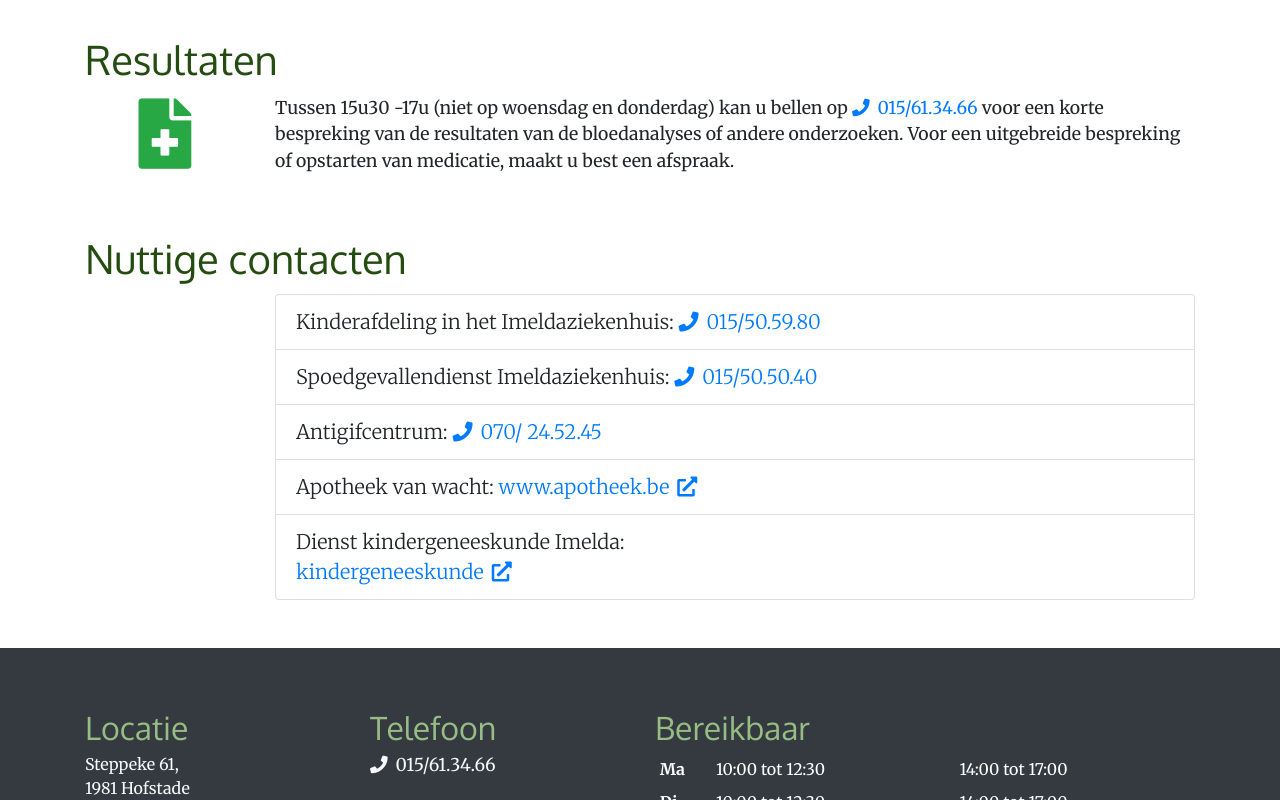
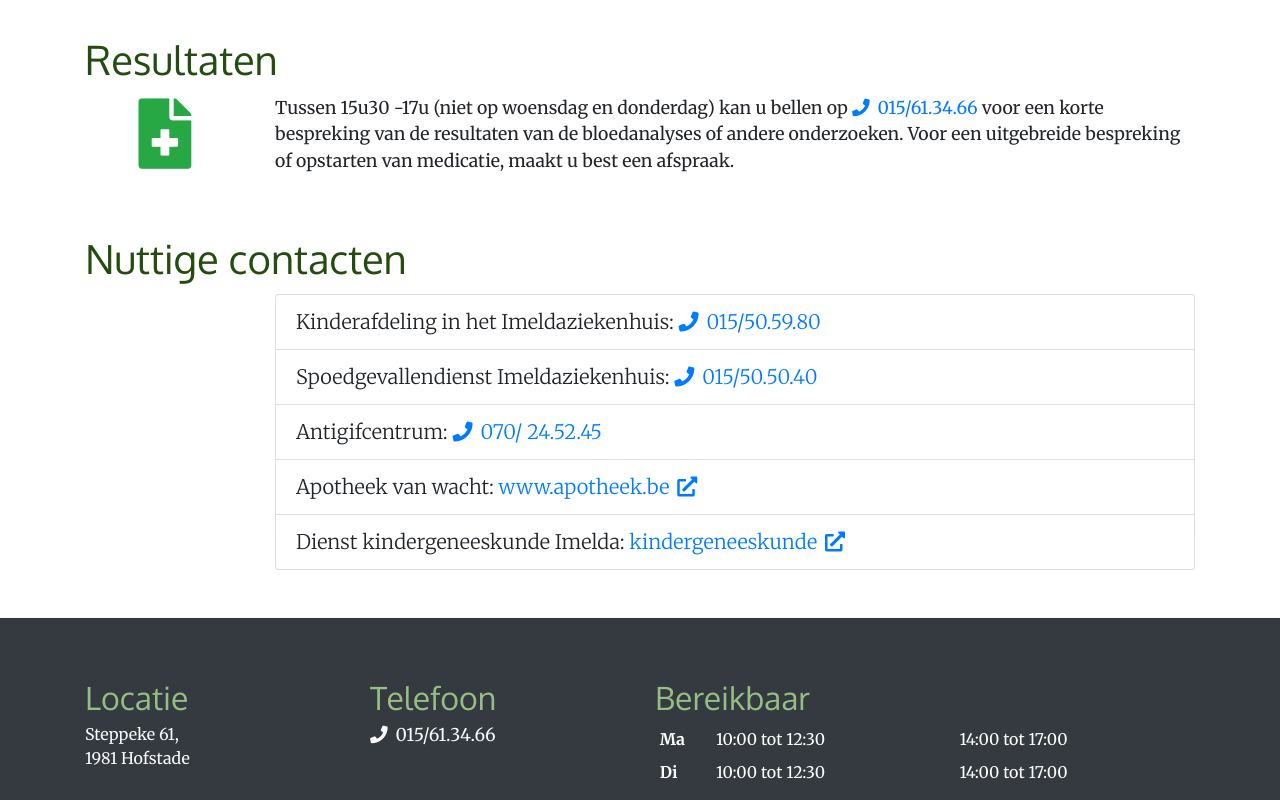
Before and after one commit to dangillet/dangillet.github.io, a website: page praktische_info.html in a window 1280 px wide. Shown: the part 3530-4330 px from the top of the page. Drawn offline with nearby package versions, Linux system fonts and the light colour scheme; some packages are replaced by stand-ins of ours; some icons are missing.

Commit message:
Remove unnecessary line break

```diff
--- a/praktische_info.html
+++ b/praktische_info.html
@@ -301,7 +301,7 @@
                     <li class="list-group-item">Apotheek van wacht: <a href="https://www.apotheek.be" target="_blank"
                             rel="noopener noreferrer">www.apotheek.be<i class="fas fa-external-link-alt ml-2"></i></a>
                     </li>
-                    <li class="list-group-item">Dienst kindergeneeskunde Imelda:<br>
+                    <li class="list-group-item">Dienst kindergeneeskunde Imelda:
                         <a href="https://www.imelda.be/zorgaanbod/medische-specialismen/kindergeneeskunde"
                             target="_blank" rel="noopener noreferrer">
                             kindergeneeskunde<i class="fas fa-external-link-alt ml-2"></i></a>
```
